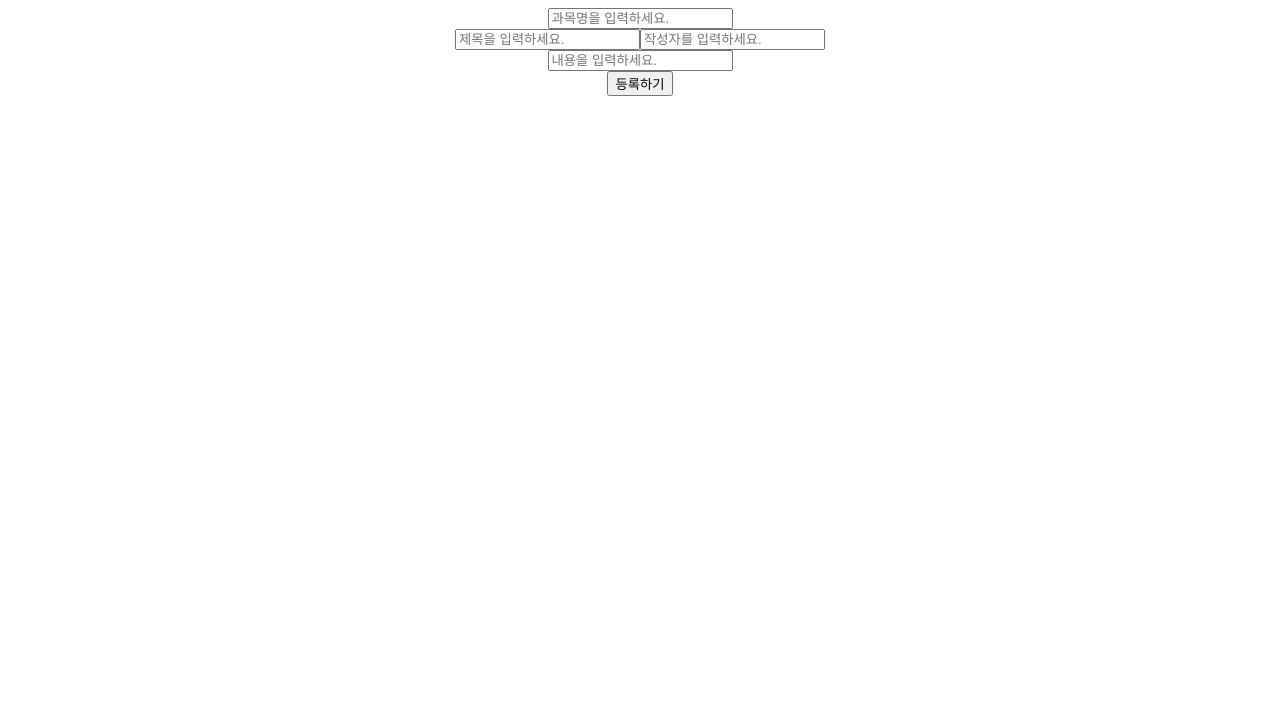
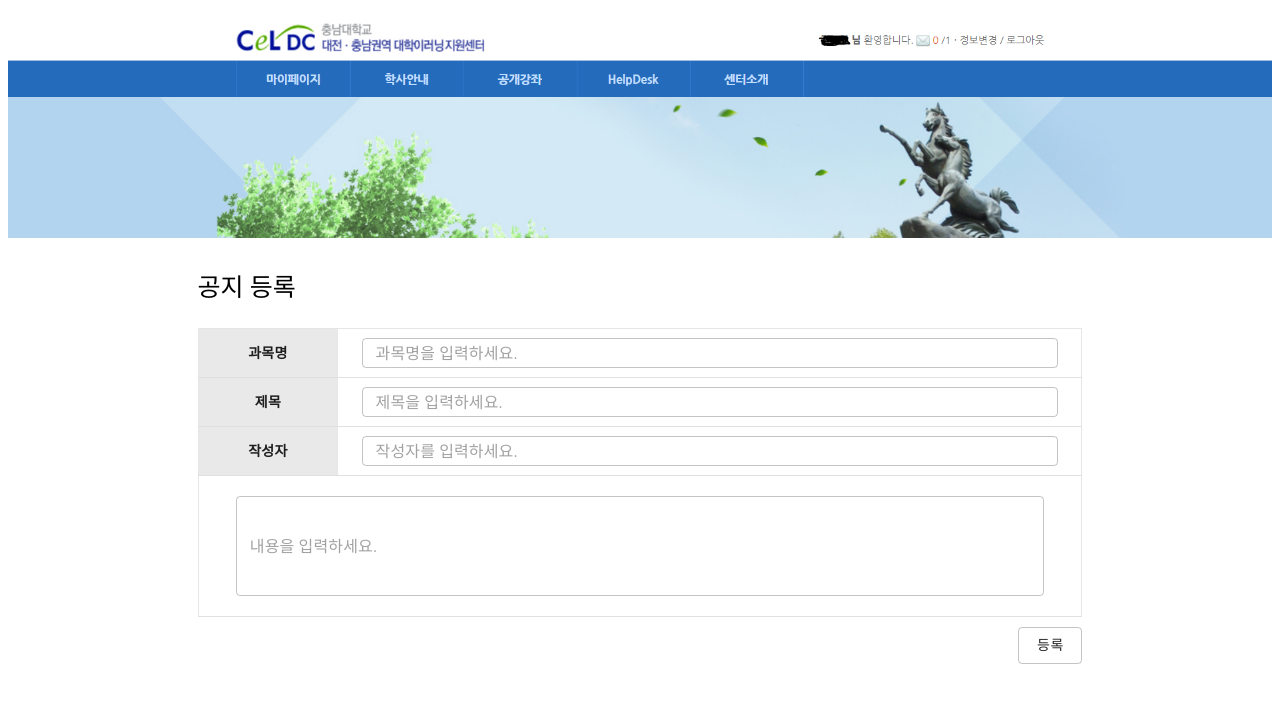
Before and after one commit to Urgent-Doraemon/doraemon, a React (Create React App) app: page /#/write in a window 1280 px wide. Shown: the top 702 px of the page. Built offline with nearby package versions, Linux system fonts and the light colour scheme; no server answers.

Commit message:
change Write.js ui

```diff
--- /dev/null
+++ b/src/routes/Write.css
@@ -0,0 +1,40 @@
+.container {
+    width: 70% !important;
+    margin: 0 auto;
+}
+
+.tableWrite .tablehead {
+    text-align: center;
+    font-weight: bold;
+}
+
+.tableWrite .tabledata {
+    background: #ffffff;
+    text-align: center;
+}
+
+.tableWrite th {
+    padding: 5px;
+}
+.tableWrite .tabledata .input {
+    width: 95%;
+    height: 30px;
+    padding: 4px;
+}
+
+.tableWrite .tabledata input {
+    width: 99%;
+}
+
+.tableWrite .tabledata .inputcontent {
+    height:100px;
+}
+
+.tableWrite .tabledata .MuiInputBase-formControl {
+    height: 100%;
+}
+
+.submitbtn {
+    float: right;
+    margin-top: 10px !important;
+}
--- a/src/routes/Write.js
+++ b/src/routes/Write.js
@@ -1,5 +1,16 @@
+import {
+  Table,
+  TableBody,
+  TableCell,
+  TableHead,
+  TableRow,
+} from "@material-ui/core";
 import React, { useState } from "react";
 import { dbService } from "../fbase";
+import "./Write.css";
+import TextField from '@material-ui/core/TextField';
+import logoImg from "../images/cnuLogo.png";
+import Button from '@material-ui/core/Button';
 
 export default ({ className }) => {
   const [nweet, setNweet] = useState("");
@@ -15,6 +26,7 @@ export default ({ className }) => {
       createAt: Date.now(),
       times: 0,
     });
+    {alert("공지사항이 등록되었습니다.");}
     setTitle("");
     setUser("");
     setNweet("");
@@ -38,9 +50,25 @@ export default ({ className }) => {
 
   return (
     <div>
+      <div className="header">
+        <img
+          src={logoImg}
+          alt="CNU Cybercampus"
+          title="충남대학교 사이버캠퍼스"
+        />
+      </div>
+      <div className="container">
+        <p className="tableName">공지 등록</p>
         <form onSubmit={onSubmit}>
-        <div>
-          <input
+          <Table className="tableWrite">
+            <TableHead>
+              <TableRow>
+                <TableCell className="tablehead">과목명</TableCell>
+                <TableCell className="tabledata">
+                  <TextField
+                    className="input"
+                    id="outlined-basic"
+                    variant="outlined"
                     name="subject"
                     value={subject}
                     onChange={onChange}
@@ -48,8 +76,15 @@ export default ({ className }) => {
                     placeholder="과목명을 입력하세요."
                     maxLength={120}
                   />
-        </div>
-        <input
+                </TableCell>
+              </TableRow>
+              <TableRow>
+                <TableCell className="tablehead">제목</TableCell>
+                <TableCell className="tabledata">
+                <TextField
+                  className="input"
+                  id="outlined-basic"
+                  variant="outlined"
                   name="title"
                   value={title}
                   onChange={onChange}
@@ -57,7 +92,15 @@ export default ({ className }) => {
                   placeholder="제목을 입력하세요."
                   maxLength={120}
                 />
-        <input
+                </TableCell>
+              </TableRow>
+              <TableRow>
+                <TableCell className="tablehead">작성자</TableCell>
+                <TableCell className="tabledata">
+                <TextField
+                  className="input"
+                  id="outlined-basic"
+                  variant="outlined"
                   name="user"
                   value={user}
                   onChange={onChange}
@@ -65,8 +108,17 @@ export default ({ className }) => {
                   placeholder="작성자를 입력하세요."
                   maxLength={120}
                 />
+                </TableCell>
+              </TableRow>
+            </TableHead>
+            <TableBody>
+              <TableRow>
+                <TableCell colSpan='2' className="tabledata" >
                   <div>
-          <input
+                  <TextField
+                    className="input inputcontent"
+                    id="outlined-basic"
+                    variant="outlined"
                     name="text"
                     value={nweet}
                     onChange={onChange}
@@ -75,8 +127,14 @@ export default ({ className }) => {
                     maxLength={300}
                     />
                   </div>
-        <input type="submit" value="등록하기" />
+                </TableCell>
+              </TableRow>
+            </TableBody>
+          </Table>
+
+          <Button variant="outlined" type="submit" className="submitbtn"> 등록</Button>
         </form>
+      </div>
     </div>
   );
 };
```
Lines whose indentation alone changed are shown as unchanged.
